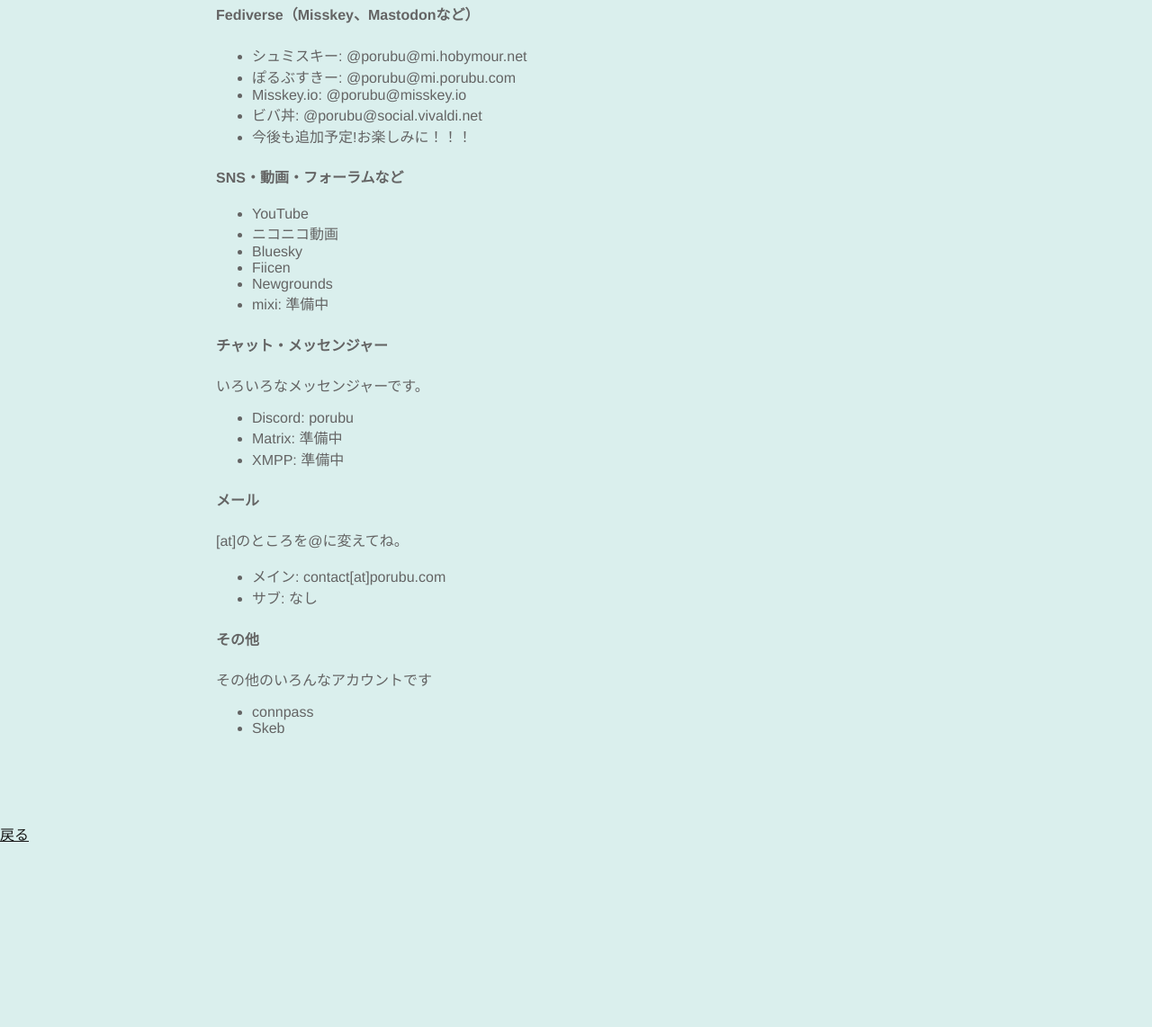
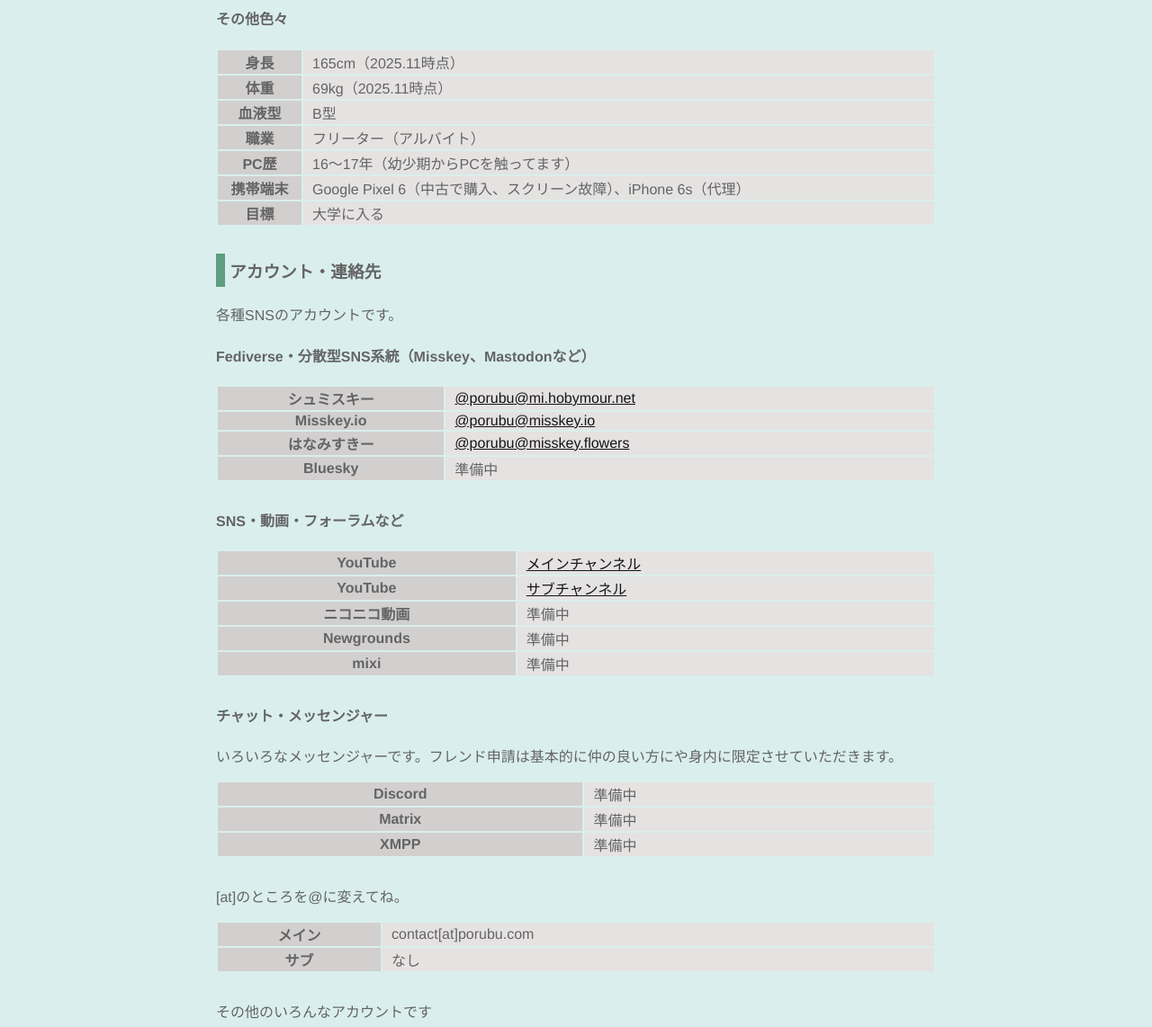
Before and after one commit to porubu0325/porubu0325.github.io, a plain HTML site: page about/index.html in a window 1280 px wide. Shown: the part 2429-3571 px from the top of the page at 90% size. Before the commit the page ends 3384 px from the top, so only its background shows below. Drawn offline with Linux system fonts and the light colour scheme; files whose address does not match are found by name.

Commit message:
いろいろこうしん

```diff
--- a/about/index.html
+++ b/about/index.html
@@ -11,7 +11,11 @@
 </head>
 <body>
     <header>
-        <!-- 共通ヘッダー入れるとこ-->
+        <div id="headers">
+          <div id="header_fixed">
+            <div id="header"></div>
+          </div>
+        </div>
     </header>
     <!--メモ
     -->
@@ -57,7 +61,8 @@
             <h3>基本情報</h3>
                 <p>アバター画像</p>
                 <table id="maindata">
-                    <tr id="name"><th>名前</th><td>PORUBU</td></tr>
+                    <tr id="name"><th>名前（本名）</th><td>非公開</td></tr>
+                    <tr id="screenname"><th>スクリーンネーム</th><td>hob（2025年8月までPORUBU）</td></tr>
                     <tr id="age"><th>年齢</th><td>秘密</td></tr>
                     <tr id="gender"><th>性別</th><td>男</td></tr>
                     <tr id="birth"><th>誕生日</th><td>3月25日</td></tr>
@@ -67,14 +72,22 @@
         </section>
 
         <!-- 詳しい情報 -->
-        <section id="moredata">
-            <h3>詳しい情報</h3>
-          <p>2016年からネットにいます。機械とかミームとかアニメとかNLとか百合とかを触ってます。<br>何もせず家でずっとネットサーフィンしてたらいつの間にか高校終わってました。プログラミングあまりできないし、絵も上手くないのですが自分なりに頑張りたいと思っています。</p>
+        <article id="moredata">
+          <h3>詳しい情報</h3>
+          <p>幼い頃からコンピュータばかり触っており、2011年ぐらいの頃からネットにいます。機械とかミームとかアニメとかNLとか百合とかを触ってます。何もせず家でずっとネットサーフィンしてたらいつの間にか高校終わってました。プログラミングあまりできないし、絵も上手くないのですが自分なりに頑張りたいと思っています。</p>
+          <section>
+            <h4>概要</h4>
+            <ul>
+                <li>IntelやNVIDIAよりAMD派。OSはデスクトップではArch Linux系、サーバーでは安定性重視でUbuntu Server。</li>
+                <li>スマホはカスタムROMを使用しています。ブラウザはVivaldi。</li>
+                <li><b>無線最高！！！！！！！！！！！！！！！！！！！！！！！！！</b> というほどでもなく、デスクトップのような据え置きするものは有線中心。</li>
+            </ul>
+          </section>
           <section>
             <h4>名前の由来</h4>
                 <p>適当に考えました。。。でもhobymourは、趣味（hobby）から来てますが、スペル間違ってますね。。。</p>
             <h4>所属サークル</h4>
-                <p>PLANETED</p>
+                <p><a href="https://www.hobymour.net/">PLANETED</a></p>
             <h4>好きな色</h4>
                 <p>青、緑、オレンジ</p>
             <h4>話せる言語</h4>
@@ -82,56 +95,75 @@
             <h4>使用しているプログラミング言語</h4>
                 <p>HTML、CSS、JavaScript（あまり...）</p>
             <h4>使用しているソフト</h4>
-                <p>Visual Studio Code（プログラミング）、DaVinci Resolve（動画制作）、ibisPaint X（お絵描き）、GarageBand（音楽制作）</p>
+                <p>VSCodium（プログラミング）、DaVinci Resolve（動画制作）、ibisPaint X（お絵描き）、GarageBand（音楽制作）</p>
             <h4>好きなもの</h4>
                 <p>PC、文字、アニメ、ゲーム、ミーム、音楽</p>
             <h4>なぜこのサイトを作ったの</h4>
                 <p>色々な人との交流をしたかったから。</p>
             <h4>使用機種</h4>
                 <a href="pcs.html">こちらから。</a>
+            <h4>その他色々</h4>
+            <table id="maindata">
+                <tr id="height"><th>身長</th><td>165cm（2025.11時点）</td></tr>
+                <tr id="height"><th>体重</th><td>69kg（2025.11時点）</td></tr>
+                <tr id="blood"><th>血液型</th><td>B型</td></tr>
+                <tr id="height"><th>職業</th><td>フリーター（アルバイト）<br></td></tr>
+                <tr id="pcreki"><th>PC歴</th><td>16〜17年（幼少期からPCを触ってます）<br></td></tr>
+                <tr id="phone"><th>携帯端末</th><td>Google Pixel 6（中古で購入、スクリーン故障）、iPhone 6s（代理）<br></td></tr>
+                <tr id="dream"><th>目標</th><td>大学に入る<br></td></tr>
+
+            </table>
           </section>
-        </section>
+        </article>
 
-        <section>
+        <article id="about_accounts">
             <h3>アカウント・連絡先</h3>
             <p>各種SNSのアカウントです。</p>
-            <h4>Fediverse（Misskey、Mastodonなど）</h4>
-                <ul>
-                    <li>シュミスキー: @porubu@mi.hobymour.net</li>
-                    <li>ぽるぶすきー: @porubu@mi.porubu.com</li>
-                    <li>Misskey.io: @porubu@misskey.io</li>
-                    <li>ビバ丼: @porubu@social.vivaldi.net</li>
-                    <li>今後も追加予定!お楽しみに！！！</li>
-                </ul>
-            <h4>SNS・動画・フォーラムなど</h4>
-                <ul>
-                    <li>YouTube</li>
-                    <li>ニコニコ動画</li>
-                    <li>Bluesky</li>
-                    <li>Fiicen</li>
-                    <li>Newgrounds</li>
-                    <li>mixi: 準備中</li>
-                </ul>
-            <h4>チャット・メッセンジャー</h4>
-                <p>いろいろなメッセンジャーです。</p>
-                <ul>
-                    <li>Discord: porubu</li>
-                    <li>Matrix: 準備中</li>
-                    <li>XMPP: 準備中</li>
-                </ul>
-            <h4>メール</h4>
+            <section id="accounts_fediverse">
+                <h4>Fediverse・分散型SNS系統（Misskey、Mastodonなど）</h4>
+                <table class="about_accounts">
+                    <tr id="ac_shumi"><th>シュミスキー</th><td><a href="https://mi.hobymour.net/@porubu">@porubu@mi.hobymour.net</a></td></tr>
+                    <tr id="ac_misskeyio"><th>Misskey.io</th><td><a href="https://misskey.io/@porubu">@porubu@misskey.io</a></td></tr>
+                    <tr id="ac_flowers"><th>はなみすきー</th><td><a href="https://misskey.flowers/@porubu">@porubu@misskey.flowers</a></td></tr>
+                    <tr id="Bluesky"><th>Bluesky</th><td>準備中</td></tr>
+                </table>
+            </section>
+            <section id="accounts_socials">
+               <h4>SNS・動画・フォーラムなど</h4>
+               <table class="about_accounts">
+                    <tr><th>YouTube</th><td><a href="https://www.youtube.com/@porubuchannel">メインチャンネル</a></td></tr>
+                    <tr><th>YouTube</th><td><a href="https://www.youtube.com/@WHEATWORLD-u6j">サブチャンネル</a></td></tr>
+                    <tr><th>ニコニコ動画</th><td>準備中</td></tr>
+                    <tr><th>Newgrounds</th><td>準備中</td></tr>
+                    <tr><th>mixi</th><td>準備中</td></tr>
+               </table>
+            </section>
+            <section id="accounts_chat">
+                <h4>チャット・メッセンジャー</h4>
+                <p>いろいろなメッセンジャーです。フレンド申請は基本的に仲の良い方にや身内に限定させていただきます。</p>
+                <table class="about_accounts">
+                    <tr><th>Discord</th><td>準備中</td></tr>
+                    <tr><th>Matrix</th><td>準備中</td></tr>
+                    <tr><th>XMPP</th><td>準備中</td></tr>
+                </table>
+            </section>
+            <section class="about_mail">
                 <p>[at]のところを@に変えてね。</p>
-                <ul>
-                    <li>メイン: contact[at]porubu.com</li>
-                    <li>サブ: なし</li>
-                </ul>
-            <h4>その他</h4>
+                <table class="about_mail">
+                    <tr><th>メイン</th><td>contact[at]porubu.com</td></tr>
+                    <tr><th>サブ</th><td>なし</td></tr>
+                </table>
+            </section>
+            <section class="about_other">
                 <p>その他のいろんなアカウントです</p>
-                <ul>
-                    <li>connpass</li>
-                    <li>Skeb</li>
-                </ul>
-        </section>
+                <table class="about_other">
+                    <tr><th>pixiv</th><td>準備中</td></tr>
+                    <tr><th>pixivFANBOX</th><td><a href="https://porubu.fanbox.cc/">こちら（ご支援受付中）</a></td></tr>
+                    <tr><th>connpass</th><td>準備中</td></tr>
+                    <tr><th>Skeb</th><td>準備中</td></tr>
+                </table>
+            </section>
+        </article>
 
     </main>
     <p><a href="../index.html">戻る</a></p>
@@ -140,5 +172,9 @@
         UNDERT<br>
         ALE</p> */
         !-->
+
+    <footer class="footer_class">
+        <div id="footer"></div>
+    </footer>
 </body>
 </html>
```
Also changed, not shown: contents/footer.html (+1 -1 lines), 1 other file.
